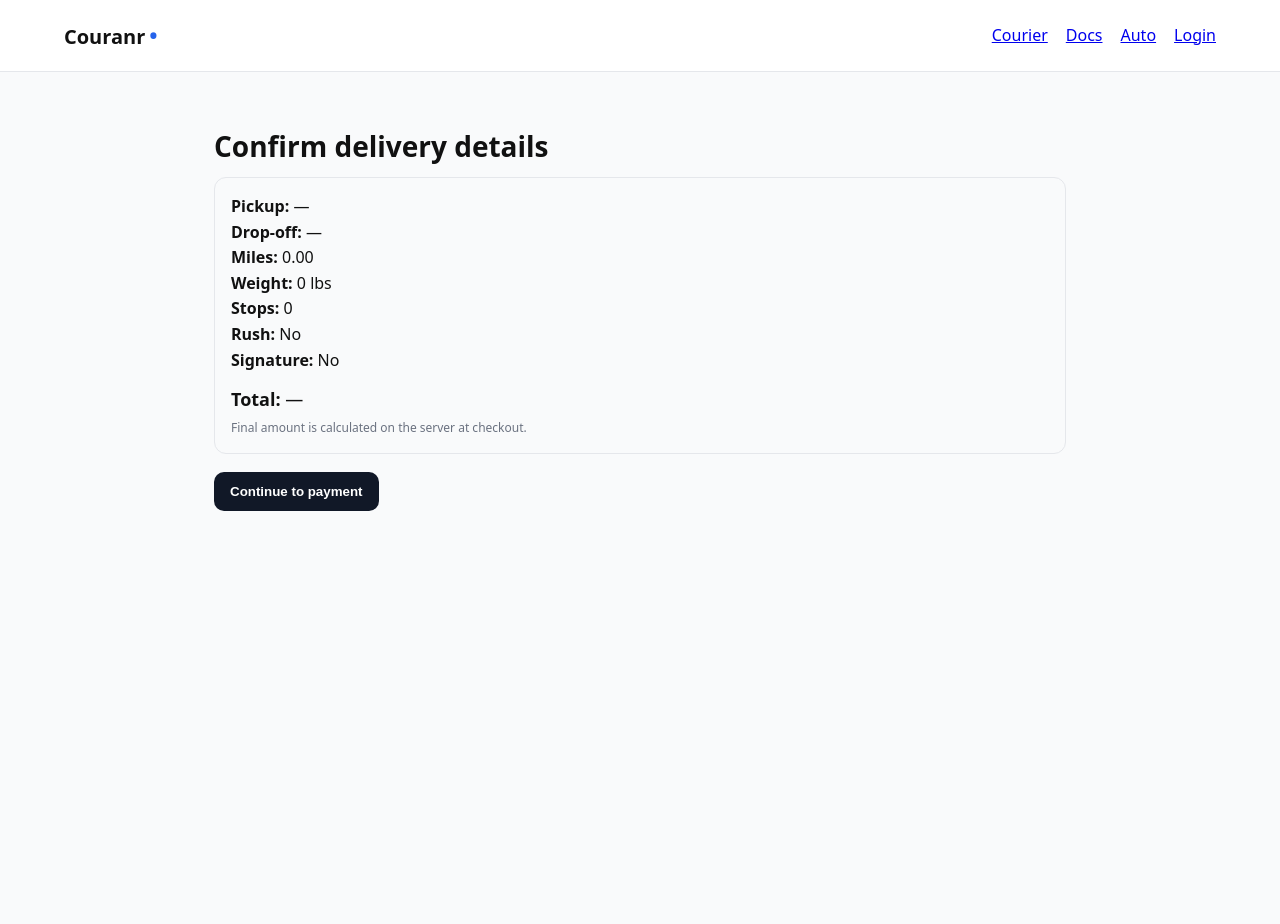
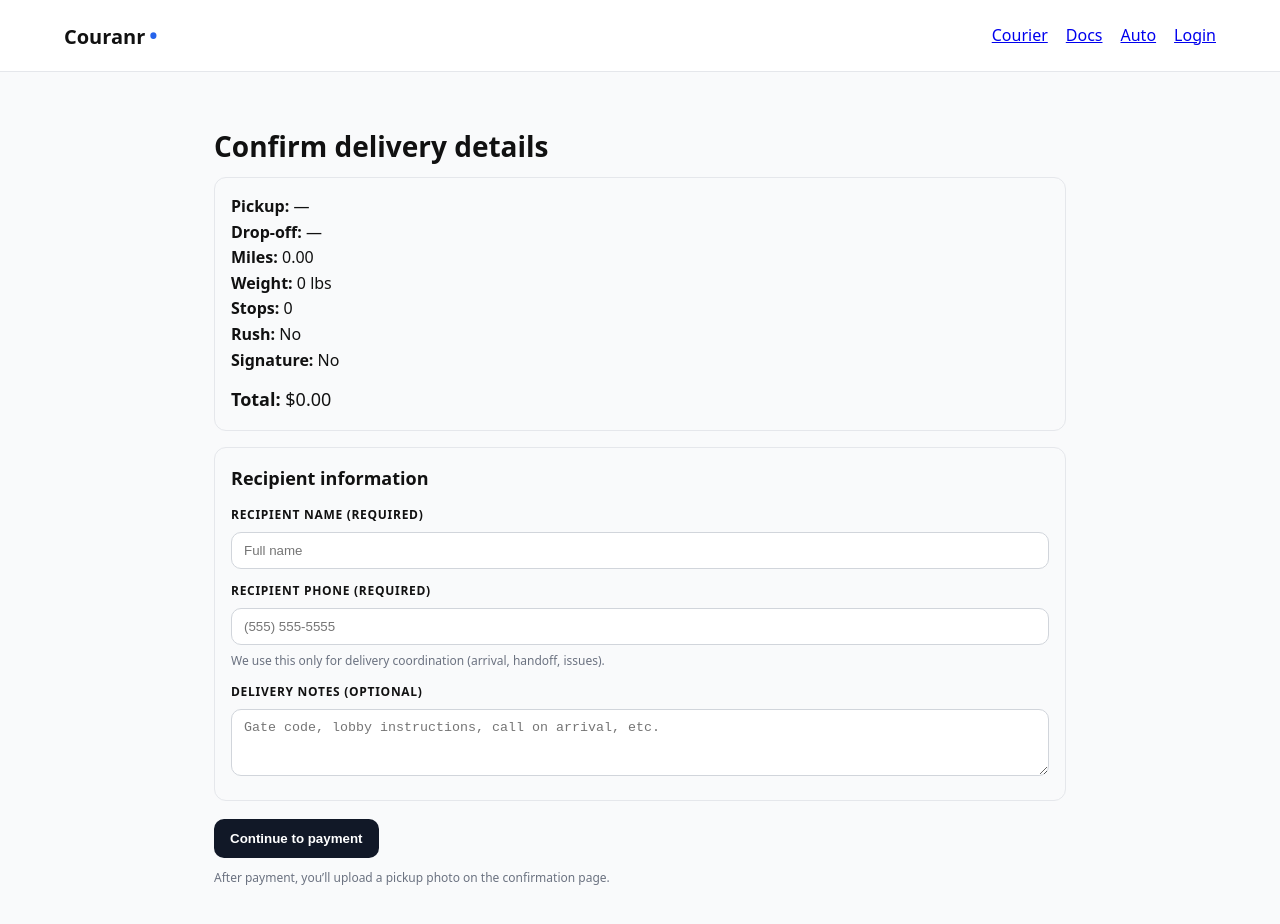
Before and after one commit to kkoly10/couranr-os, a Next.js app: page /courier/checkout in a window 1280 px wide. Shown: the top 924 px of the page. Before the commit the page ends 800 px from the top, so only its background shows below. Built offline with nearby package versions, Linux system fonts and the light colour scheme; no server answers.

Commit message:
Update CheckoutClient.tsx

```diff
--- a/app/courier/checkout/CheckoutClient.tsx
+++ b/app/courier/checkout/CheckoutClient.tsx
@@ -1,4 +1,3 @@
-// app/courier/checkout/CheckoutClient.tsx
 "use client";
 
 import { useMemo, useState } from "react";
@@ -17,40 +16,68 @@ export default function CheckoutClient() {
   const [loading, setLoading] = useState(false);
   const [err, setErr] = useState<string | null>(null);
 
-  // Read quote params (display only — server is source of truth)
+  // Read quote params
+  const price = sp.get("price") ?? "0";
   const miles = sp.get("miles") ?? "0";
   const pickup = sp.get("pickup") ?? "";
   const dropoff = sp.get("dropoff") ?? "";
   const weight = sp.get("weight") ?? "0";
   const rush = sp.get("rush") === "1" || sp.get("rush") === "true";
   const signature = sp.get("signature") === "1" || sp.get("signature") === "true";
+  const stops = sp.get("stops") ?? sp.get("extraStops") ?? "0";
+  const scheduledAt = sp.get("scheduledAt");
 
-  // Support both naming styles: stops vs extraStops (you had both in different places)
-  const stopsRaw = sp.get("stops") ?? sp.get("extraStops") ?? "0";
-  const scheduledAt = sp.get("scheduledAt") ?? null;
+  // Recipient fields (NEW)
+  const [recipientName, setRecipientName] = useState("");
+  const [recipientPhone, setRecipientPhone] = useState("");
+  const [deliveryNotes, setDeliveryNotes] = useState("");
 
-  // Price shown on page (purely UI)
-  const displayedPrice = useMemo(() => {
-    const p = sp.get("price");
-    return p ? num(p, 0) : 0;
-  }, [sp]);
+  const amountCents = useMemo(() => Math.round(num(price) * 100), [price]);
+
+  function cleanPhone(p: string) {
+    return p.replace(/[^\d+]/g, "").trim();
+  }
 
   async function continueToPayment() {
     setErr(null);
+
+    // Basic validation before doing anything
+    const rn = recipientName.trim();
+    const rp = cleanPhone(recipientPhone);
+
+    if (!pickup || !dropoff) {
+      setErr("Missing pickup or drop-off address. Please re-generate your quote.");
+      return;
+    }
+    if (!rn) {
+      setErr("Recipient name is required.");
+      return;
+    }
+    if (!rp || rp.length < 10) {
+      setErr("Recipient phone is required (enter a valid number).");
+      return;
+    }
+    if (!amountCents || amountCents < 50) {
+      setErr("Invalid amount. Please re-generate your quote.");
+      return;
+    }
+
     setLoading(true);
 
-    // ✅ Auth gate
+    // ✅ Auth gate (quote is public, order is not)
     const { data: sessionRes } = await supabase.auth.getSession();
     const token = sessionRes.session?.access_token;
 
     if (!token) {
       setLoading(false);
-      const next = window.location.pathname + window.location.search;
-      router.push(`/login?next=${encodeURIComponent(next)}`);
+      router.push(
+        `/login?next=${encodeURIComponent(
+          window.location.pathname + window.location.search
+        )}`
+      );
       return;
     }
 
-    // ✅ Start checkout (server computes amount, creates order, creates Stripe session)
     const res = await fetch("/api/delivery/start-checkout", {
       method: "POST",
       headers: {
@@ -64,27 +91,38 @@ export default function CheckoutClient() {
         weightLbs: num(weight),
         rush,
         signatureRequired: signature,
-        stops: Math.max(0, Math.floor(num(stopsRaw))),
-        scheduledAt,
+        stops: Math.max(0, Math.floor(num(stops))),
+        totalCents: amountCents, // server will still validate/compute as needed
+        scheduledAt: scheduledAt ?? null,
+
+        // ✅ NEW: recipient info
+        recipientName: rn,
+        recipientPhone: rp,
+        deliveryNotes: deliveryNotes.trim() || null,
       }),
     });
 
-    const data = await res.json();
+    let data: any = null;
+    try {
+      data = await res.json();
+    } catch {
+      // ignore JSON parse errors
+    }
 
     if (!res.ok) {
-      setErr(data?.error || "Failed to start checkout");
+      setErr(data?.error || "Failed to continue to payment");
       setLoading(false);
       return;
     }
 
-    if (!data?.url) {
-      setErr("Failed to create checkout session");
-      setLoading(false);
+    // We expect server to return Stripe Checkout URL
+    if (data?.url) {
+      window.location.href = data.url;
       return;
     }
 
-    // ✅ Redirect to Stripe checkout
-    window.location.href = data.url;
+    setErr("Failed to create checkout session.");
+    setLoading(false);
   }
 
   return (
@@ -96,21 +134,84 @@ export default function CheckoutClient() {
         <div><strong>Drop-off:</strong> {dropoff || "—"}</div>
         <div><strong>Miles:</strong> {num(miles).toFixed(2)}</div>
         <div><strong>Weight:</strong> {num(weight)} lbs</div>
-        <div><strong>Stops:</strong> {Math.max(0, Math.floor(num(stopsRaw)))}</div>
+        <div><strong>Stops:</strong> {Math.max(0, Math.floor(num(stops)))}</div>
         <div><strong>Rush:</strong> {rush ? "Yes" : "No"}</div>
         <div><strong>Signature:</strong> {signature ? "Required" : "No"}</div>
 
         <div style={{ marginTop: 12, fontSize: 18 }}>
-          <strong>Total:</strong>{" "}
-          {displayedPrice > 0 ? `$${displayedPrice.toFixed(2)}` : "—"}
-          <div style={{ fontSize: 12, color: "#6b7280", marginTop: 4 }}>
-            Final amount is calculated on the server at checkout.
+          <strong>Total:</strong> ${num(price).toFixed(2)}
+        </div>
+      </div>
+
+      {/* Recipient info (NEW) */}
+      <div style={{ marginTop: 16, border: "1px solid #e5e7eb", borderRadius: 12, padding: 16 }}>
+        <h2 style={{ margin: 0, fontSize: 18 }}>Recipient information</h2>
+
+        <div style={{ marginTop: 12 }}>
+          <div style={{ fontSize: 12, fontWeight: 800, letterSpacing: "0.06em" }}>
+            RECIPIENT NAME (REQUIRED)
           </div>
+          <input
+            value={recipientName}
+            onChange={(e) => setRecipientName(e.target.value)}
+            placeholder="Full name"
+            style={{
+              width: "100%",
+              marginTop: 8,
+              padding: "10px 12px",
+              borderRadius: 10,
+              border: "1px solid #d1d5db",
+              outline: "none",
+            }}
+          />
+        </div>
+
+        <div style={{ marginTop: 12 }}>
+          <div style={{ fontSize: 12, fontWeight: 800, letterSpacing: "0.06em" }}>
+            RECIPIENT PHONE (REQUIRED)
+          </div>
+          <input
+            value={recipientPhone}
+            onChange={(e) => setRecipientPhone(e.target.value)}
+            placeholder="(555) 555-5555"
+            style={{
+              width: "100%",
+              marginTop: 8,
+              padding: "10px 12px",
+              borderRadius: 10,
+              border: "1px solid #d1d5db",
+              outline: "none",
+            }}
+          />
+          <div style={{ marginTop: 6, fontSize: 12, color: "#6b7280" }}>
+            We use this only for delivery coordination (arrival, handoff, issues).
+          </div>
+        </div>
+
+        <div style={{ marginTop: 12 }}>
+          <div style={{ fontSize: 12, fontWeight: 800, letterSpacing: "0.06em" }}>
+            DELIVERY NOTES (OPTIONAL)
+          </div>
+          <textarea
+            value={deliveryNotes}
+            onChange={(e) => setDeliveryNotes(e.target.value)}
+            placeholder="Gate code, lobby instructions, call on arrival, etc."
+            rows={3}
+            style={{
+              width: "100%",
+              marginTop: 8,
+              padding: "10px 12px",
+              borderRadius: 10,
+              border: "1px solid #d1d5db",
+              outline: "none",
+              resize: "vertical",
+            }}
+          />
         </div>
       </div>
 
       {err && (
-        <div style={{ marginTop: 12, color: "#b91c1c", fontWeight: 600 }}>
+        <div style={{ marginTop: 12, color: "#b91c1c", fontWeight: 700 }}>
           {err}
         </div>
       )}
@@ -125,12 +226,16 @@ export default function CheckoutClient() {
           border: "none",
           background: "#111827",
           color: "#fff",
-          fontWeight: 700,
+          fontWeight: 800,
           cursor: loading ? "not-allowed" : "pointer",
         }}
       >
         {loading ? "Working…" : "Continue to payment"}
       </button>
+
+      <div style={{ marginTop: 10, fontSize: 12, color: "#6b7280" }}>
+        After payment, you’ll upload a pickup photo on the confirmation page.
+      </div>
     </div>
   );
 }
```
